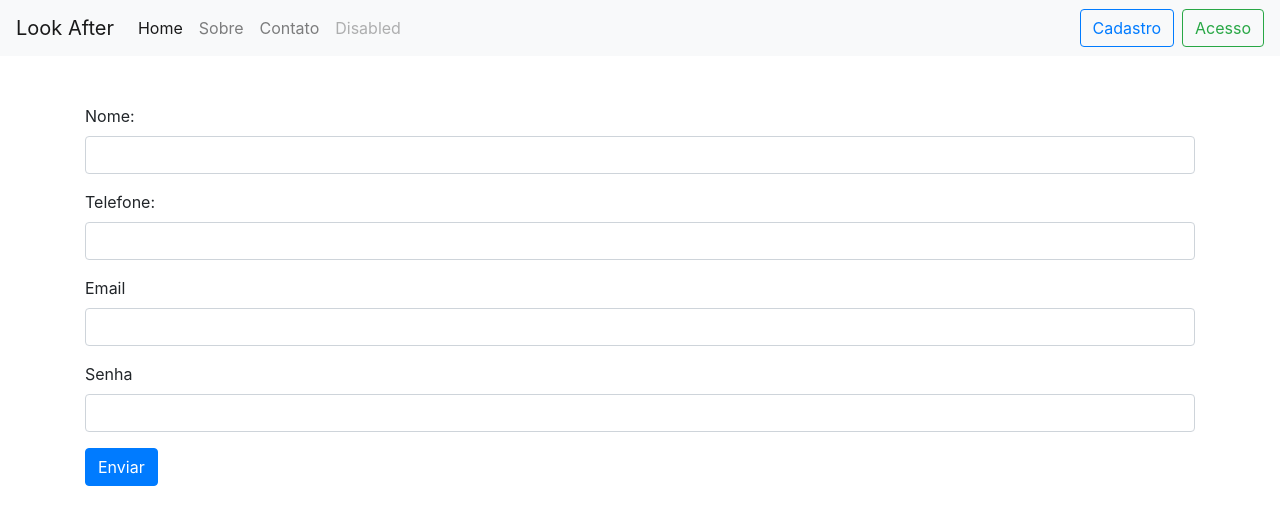
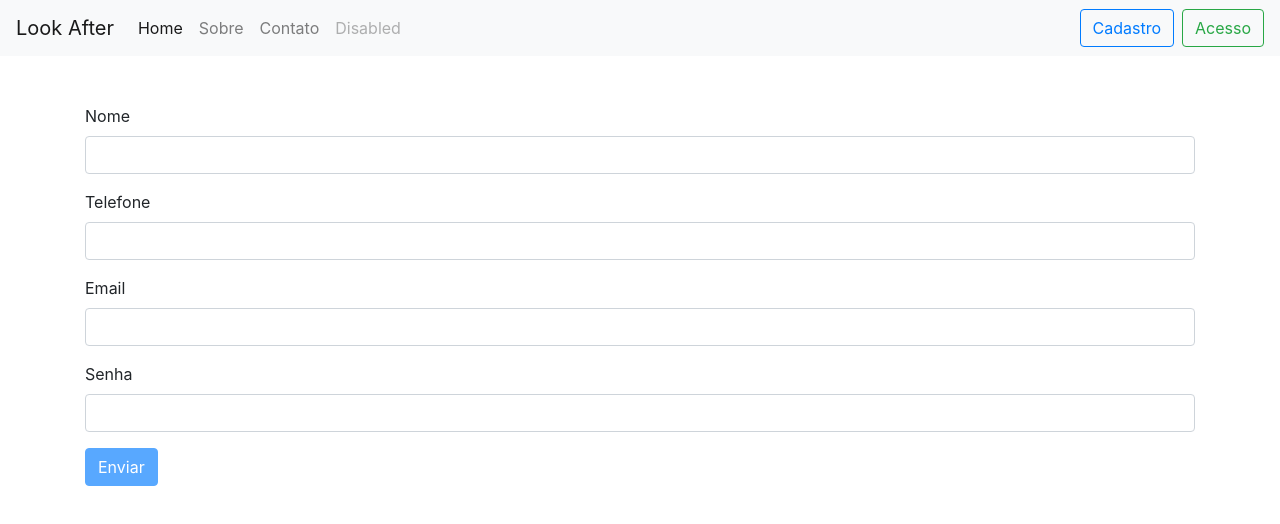
Before and after one commit to icaromotta/look-after, an Angular app: page /cadastro in a window 1280 px wide. Shown: the top 524 px of the page. Built offline with nearby package versions, Linux system fonts and the light colour scheme.

Commit message:
validators

```diff
--- a/src/app/app.module.ts
+++ b/src/app/app.module.ts
@@ -11,6 +11,7 @@ import { RegisterComponent } from './shared/forms/register/register.component';
 import { LoginComponent } from './shared/forms/login/login.component';
 import { AboutComponent } from './pages/about/about.component';
 import { HomeComponent } from './pages/home/home.component';
+import { ReactiveFormsModule } from '@angular/forms';
 
 @NgModule({
   declarations: [
@@ -26,7 +27,8 @@ import { HomeComponent } from './pages/home/home.component';
   ],
   imports: [
     BrowserModule,
-    AppRoutingModule
+    AppRoutingModule,
+    ReactiveFormsModule
   ],
   providers: [],
   bootstrap: [AppComponent]
--- a/src/app/shared/forms/login/login.component.html
+++ b/src/app/shared/forms/login/login.component.html
@@ -1,12 +1,20 @@
-<form class="container mt-5">
-    <div class="form-group">
+<form [formGroup]="loginForm" class="container mt-5">
+    <div class="form-group" [ngClass]="aplicaCssErro('email')">
         <label for="exampleInputEmail1">Email</label>
-        <input type="email" class="form-control" id="exampleInputEmail1" aria-describedby="emailHelp">
-        <!-- <small id="emailHelp" class="form-text text-muted">We'll never share your email with anyone else.</small> -->
+        <input type="email" class="form-control" formControlName="email" id="exampleInputEmail1"
+            aria-describedby="emailHelp">
+        <small id="emailHelp" class="form-text text-muted" *ngIf="verificaValidTouched('email')">O campo email é
+            obrigatório.</small>
+        <small id="emailHelp" class="form-text text-muted" *ngIf="verificaValidTouched('email')">Formato de e-mail
+            inválido.</small>
     </div>
-    <div class="form-group">
+    <div class="form-group" [ngClass]="aplicaCssErro('password')">
         <label for="exampleInputPassword1">Senha</label>
-        <input type="password" class="form-control" id="exampleInputPassword1">
+        <input type="password" class="form-control" formControlName="password" id="exampleInputPassword1">
+        <small id="emailHelp" class="form-text text-muted"
+            *ngIf="verificaValidTouched('password') && registrationForm.controls['name'].hasError('minlength')">O campo
+            email é
+            obrigatório.</small>
     </div>
 
     <button type="submit" class="btn btn-primary">Enviar</button>
--- a/src/app/shared/forms/login/login.component.scss
+++ b/src/app/shared/forms/login/login.component.scss
@@ -0,0 +1,8 @@
+.has-error {
+  color: red;
+
+  input,
+  textarea {
+    border-color: red;
+  }
+}
--- a/src/app/shared/forms/login/login.component.ts
+++ b/src/app/shared/forms/login/login.component.ts
@@ -1,4 +1,5 @@
 import { Component, OnInit } from '@angular/core';
+import { FormGroup, FormBuilder, Validators } from '@angular/forms';
 
 @Component({
   selector: 'app-login',
@@ -7,9 +8,26 @@ import { Component, OnInit } from '@angular/core';
 })
 export class LoginComponent implements OnInit {
 
-  constructor() { }
+  public loginForm: FormGroup;
+
+  constructor(private formBuilder: FormBuilder) { }
 
   ngOnInit() {
+    this.loginForm = this.formBuilder.group({
+      email: [null, [Validators.required, Validators.email]],
+      password: [null, Validators.required]
+    });
+  }
+
+  verificaValidTouched(campo: any) {
+    return !this.loginForm.get(campo).valid && this.loginForm.get(campo).touched;
+  }
+
+  aplicaCssErro(campo: any) {
+    return {
+      'has-error': this.verificaValidTouched(campo),
+      'has-feedback': this.verificaValidTouched(campo)
+    };
   }
 
 }
--- a/src/app/shared/forms/register/register.component.html
+++ b/src/app/shared/forms/register/register.component.html
@@ -1,27 +1,42 @@
-<form class="container mt-5">
-
-    <div class="form-group">
-        <label for="exampleInputName">Nome: </label>
-        <input type="text" class="form-control" id="exampleInputName" aria-describedby="name">
-        <!-- <small id="name" class="form-text text-muted">We'll never share your email with anyone else.</small> -->
+<form [formGroup]="registrationForm" class="container mt-5">
+    <div class="form-group" [ngClass]="aplicaCssErro('name')">
+        <label for="exampleInputName">Nome </label>
+        <input type="text" class="form-control" formControlName="name" id="exampleInputName" aria-describedby="name" maxlength="30">
+        <small id="name" class="form-text text-muted" *ngIf="verificaValidTouched('name')">O campo nome é
+            obrigatório.</small>
+        <small class="form-text text-muted"
+            *ngIf="verificaValidTouched('name') && registrationForm.controls['name'].hasError('minlength')">
+            O tamanho mínimo para o nome é de 3 caracteres.
+        </small>
+    </div>
+    <div class="form-group" [ngClass]="aplicaCssErro('phone')">
+        <label for="exampleInputPhone">Telefone </label>
+        <input type="text" class="form-control" formControlName="phone" id="exampleInputPhone" aria-describedby="phone" maxlength="9">
+        <small id="name" class="form-text text-muted" *ngIf="verificaValidTouched('phone')">O campo
+            telefone é
+            obrigatório.</small>
+        <small id="name" class="form-text text-muted"
+            *ngIf="registrationForm.controls['phone'].hasError('pattern') || registrationForm.controls['phone'].hasError('minlength')">O telefone deve possuir 9 dígitos numéricos.</small>
+    </div>
+    <div class="form-group" [ngClass]="aplicaCssErro('email')">
+        <label for="exampleInputEmail1">Email</label>
+        <input type="email" class="form-control" formControlName="email" id="exampleInputEmail1"
+            aria-describedby="emailHelp">
+        <small id="emailHelp" class="form-text text-muted" *ngIf="verificaValidTouched('email')">O campo email é
+            obrigatório.</small>
+        <small id="emailHelp" class="form-text text-muted" *ngIf="verificaValidTouched('email')">Formato de e-mail
+            inválido.</small>
+    </div>
+    <div class="form-group" [ngClass]="aplicaCssErro('password')">
+        <label for="exampleInputPassword1">Senha</label>
+        <input type="password" class="form-control" formControlName="password" id="exampleInputPassword1">
+        <small id="emailHelp" class="form-text text-muted" *ngIf="verificaValidTouched('password')">É necessário que
+            crie uma senha.</small>
+        <small id="emailHelp" class="form-text text-muted"
+            *ngIf="verificaValidTouched('password') && registrationForm.controls['name'].hasError('minlength')">A senha
+            precisa ter
+            no mínimo 6 caracteres.</small>
     </div>
 
-    <div class="form-group">
-        <label for="exampleInputPhone">Telefone: </label>
-        <input type="text" class="form-control" id="exampleInputPhone" aria-describedby="phone">
-        <!-- <small id="name" class="form-text text-muted">We'll never share your email with anyone else.</small> -->
-    </div>
-
-
-    <div class="form-group">
-        <label for="exampleInputEmail1">Email</label>
-        <input type="email" class="form-control" id="exampleInputEmail1" aria-describedby="emailHelp">
-        <!-- <small id="emailHelp" class="form-text text-muted">We'll never share your email with anyone else.</small> -->
-    </div>
-    <div class="form-group">
-        <label for="exampleInputPassword1">Senha</label>
-        <input type="password" class="form-control" id="exampleInputPassword1">
-    </div>
-
-    <button type="submit" class="btn btn-primary">Enviar</button>
+    <button type="submit" class="btn btn-primary" [disabled]="!registrationForm.valid">Enviar</button>
 </form>
--- a/src/app/shared/forms/register/register.component.scss
+++ b/src/app/shared/forms/register/register.component.scss
@@ -0,0 +1,8 @@
+.has-error {
+  color: red;
+
+  input,
+  textarea {
+    border-color: red;
+  }
+}
--- a/src/app/shared/forms/register/register.component.ts
+++ b/src/app/shared/forms/register/register.component.ts
@@ -1,4 +1,5 @@
 import { Component, OnInit } from '@angular/core';
+import { FormGroup, FormBuilder, Validators } from '@angular/forms';
 
 @Component({
   selector: 'app-register',
@@ -7,9 +8,27 @@ import { Component, OnInit } from '@angular/core';
 })
 export class RegisterComponent implements OnInit {
 
-  constructor() { }
+  public registrationForm: FormGroup;
+
+  constructor(private formBuilder: FormBuilder) { }
 
   ngOnInit() {
+    this.registrationForm = this.formBuilder.group({
+      name: [null, [Validators.required, Validators.minLength(3)]],
+      phone: [null, [Validators.required, Validators.pattern('[0-9]+'), Validators.minLength((9))]],
+      email: [null, [Validators.required, Validators.email]],
+      password: [null, [Validators.required, Validators.minLength(6)]]
+    });
   }
 
+  verificaValidTouched(campo: any) {
+    return !this.registrationForm.get(campo).valid && this.registrationForm.get(campo).touched;
+  }
+
+  aplicaCssErro(campo: any) {
+    return {
+      'has-error': this.verificaValidTouched(campo),
+      'has-feedback': this.verificaValidTouched(campo)
+    };
+  }
 }
```
